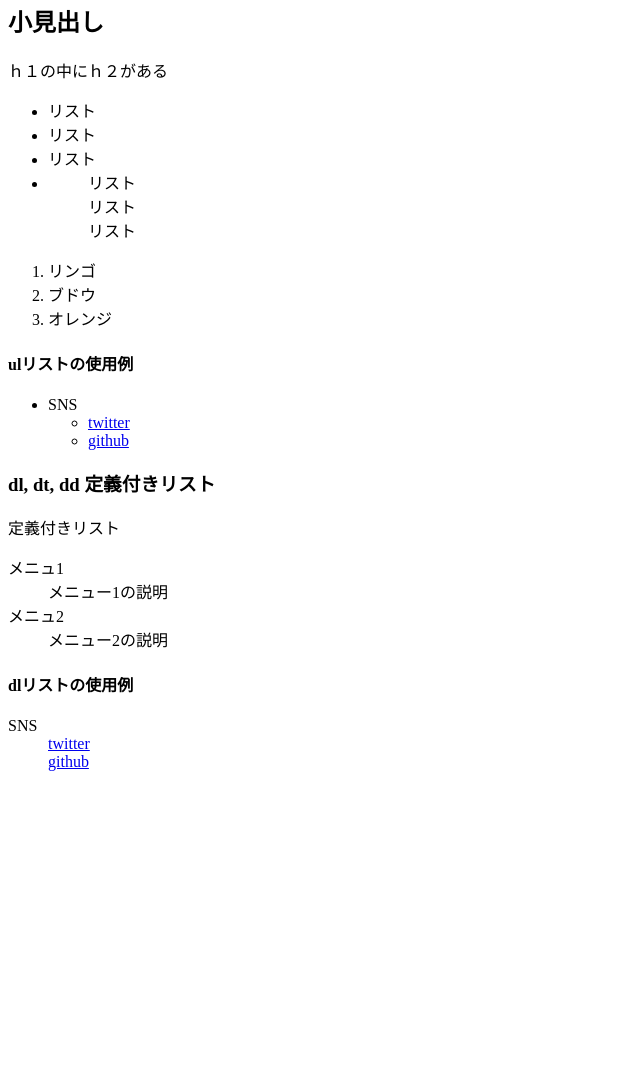
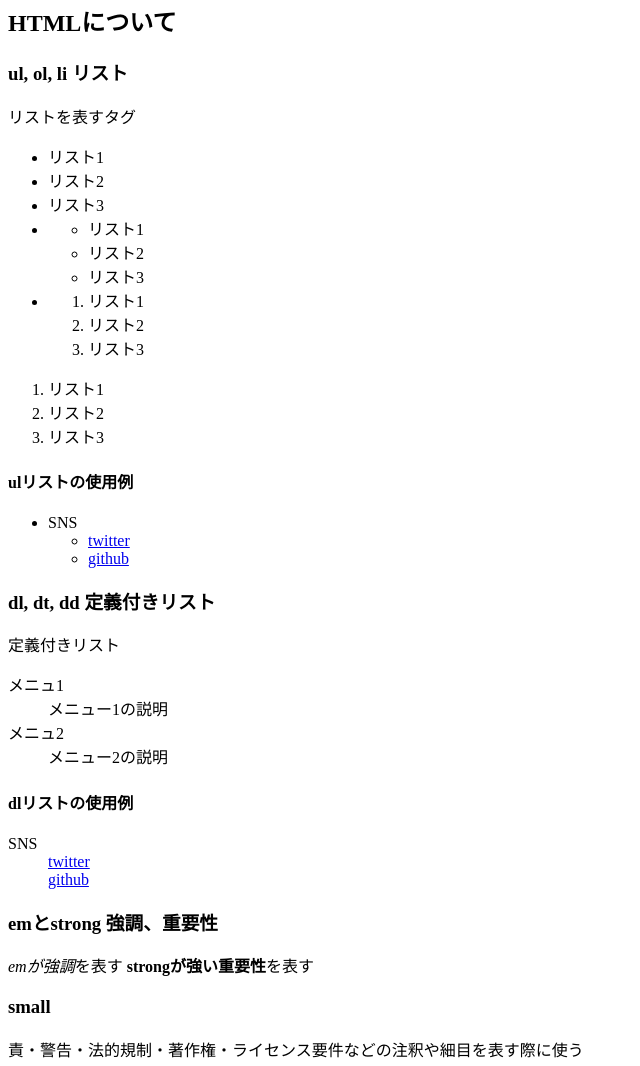
Before and after one commit to Hibiki-Osabe/fliday, a plain HTML site: page 210430/index.html in a window 1280 px wide. Shown: the part 86-1152 px from the top of the page, without its empty margins (0-640 px from the left). Before the commit the page ends 873 px from the top, so only its background shows below. Drawn offline with Linux system fonts and the light colour scheme.

Commit message:
index追加

```diff
--- a/210430/index.html
+++ b/210430/index.html
@@ -1,88 +1,126 @@
 <!DOCTYPE html>
 <html lang="en">
   <head>
-    <meta charset="UTF-8">
-    <meta http-equiv="X-UA-Compatible" content="IE=edge">
-    <meta name="viewport" content="width=device-width, initial-scale=1.0">
+    <meta charset="UTF-8" />
+    <meta http-equiv="X-UA-Compatible" content="IE=edge" />
+    <meta name="viewport" content="width=device-width, initial-scale=1.0" />
     <title>21/04/30</title>
   </head>
   <body>
+    <header>
       <h1>見出し</h1>
+    </header>
 
-    <h2>小見出し</h2>
-    <p>ｈ１の中にｈ２がある</p>
+    <main>
+      <article>
+        <h2>HTMLについて</h2>
+
+        <section>
+          <h3>ul, ol, li リスト</h3>
+          <p>リストを表すタグ</p>
 
           <ul>
-        <li>リスト</li>
-        <li>リスト</li>
-        <li>リスト</li>
+            <li>リスト1</li>
+            <li>リスト2</li>
+            <li>リスト3</li>
             <li>
-            <ol>リスト</ol>
-            <ol>リスト</ol>
-            <ol>リスト</ol>
+              <ul>
+                <li>リスト1</li>
+                <li>リスト2</li>
+                <li>リスト3</li>
+              </ul>
+            </li>
+            <li>
+              <ol>
+                <li>リスト1</li>
+                <li>リスト2</li>
+                <li>リスト3</li>
+              </ol>
             </li>
           </ul>
 
           <ol>
-        <li>リンゴ</li>
-        <li>ブドウ</li>
-        <li>オレンジ</li>
+            <li>リスト1</li>
+            <li>リスト2</li>
+            <li>リスト3</li>
           </ol>
+          <section>
+            <h4>ulリストの使用例</h4>
+            <ul>
+              <li>
+                SNS
+                <ul>
+                  <li><a href="https://twitter.com/kamem">twitter</a></li>
+                  <li><a href="https://github.com/kamem">github</a></li>
+                </ul>
+              </li>
+            </ul>
+          </section>
+        </section>
 
-    <h4>ulリストの使用例</h4>
-
-<ul>
-
-<li>SNS
-
-<ul>
-
-<li><a href="https://twitter.com/kamem">twitter</a></li>
-
-<li><a href="https://github.com/kamem">github</a></li>
-
-</ul>
-
-</li>
-
-</ul>
-
-
-
+        <section>
           <h3>dl, dt, dd 定義付きリスト</h3>
 
           <p>定義付きリスト</p>
 
-
-
           <dl>
-
             <dt>メニュ1</dt>
 
             <dd>メニュー1の説明</dd>
 
-
-
             <dt>メニュ2</dt>
 
             <dd>メニュー2の説明</dd>
-
           </dl>
 
-
-
+          <section>
             <h4>dlリストの使用例</h4>
 
             <dl>
-
               <dt>SNS</dt>
 
               <dd><a href="https://twitter.com/kamem">twitter</a></dd>
 
               <dd><a href="https://github.com/kamem">github</a></dd>
+            </dl>
+          </section>
+        </section>
 
-</dl>
+        <section>
+          <h3>emとstrong 強調、重要性</h3>
+          <p>
+            <em>emが強調</em>を表す <strong>strongが強い重要性</strong>を表す
+          </p>
+        </section>
 
+        <section>
+          <h3>small</h3>
+          <p>
+            責・警告・法的規制・著作権・ライセンス要件などの注釈や細目を表す際に使う
+          </p>
+        </section>
 
+        <section>
+          <h3>figure, figcaption</h3>
+          <figure>
+            <img src="https://twitter.com/gnmich_0286/photo" alt="玄" />
+            <figcaption>玄</figcaption>
+          </figure>
+        </section>
+
+        <section>
+          <h3>div,span</h3>
+          <p>特に意味を示さない。なるべく使わないで一旦考える。</p>
+          <div>test</div>
+          <div>test</div>
+          <span>test</span>
+          <span>test</span>
+        </section>
+      </article>
+    </main>
+
+    <footer>
+      <p><small>&copy; copyright</small></p>
+    </footer>
   </body>
 </html>
```
Lines whose indentation alone changed are shown as unchanged.
